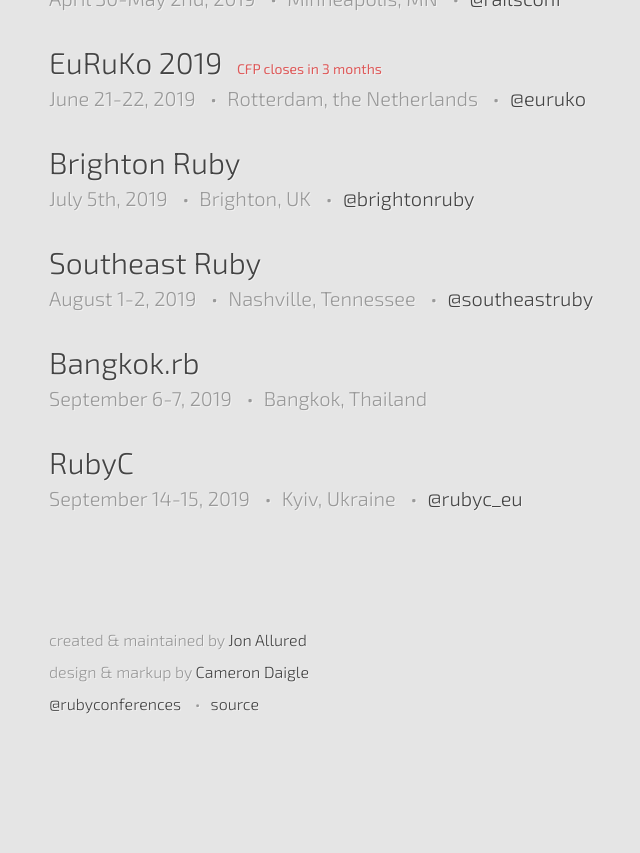
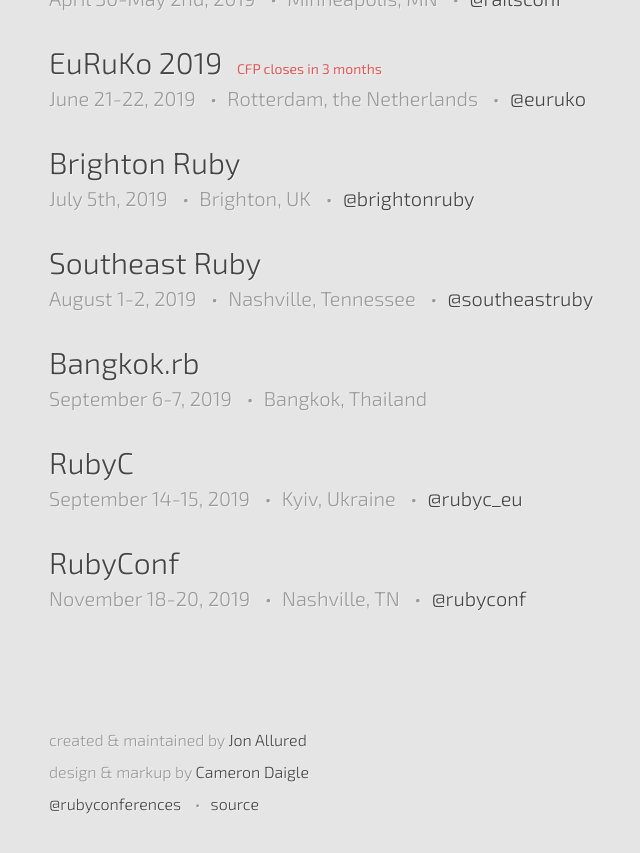
Before and after one commit to ruby-conferences/ruby-conferences.github.io, a Jekyll site: the page built from index.html, in a window 1280 px wide and 900 px high, scrolled down 1218 px. Shown: the top 853 px of the window, without its empty margins (191-831 px from the left). Built offline with Jekyll 4.4.1, drawn with Linux system fonts in a browser that asks for light colours; before the commit the page ends 2018 px from its top, so only the background shows below that.

Commit message:
Add 2019 RubyConf

```diff
--- a/_data/upcoming.yml
+++ b/_data/upcoming.yml
@@ -77,3 +77,9 @@
   dates: "September 14-15, 2019"
   url: https://rubyc.eu/
   twitter: rubyc_eu
+
+- name: RubyConf
+  location: Nashville, TN
+  dates: "November 18-20, 2019"
+  url: https://rubyconf.org
+  twitter: rubyconf
```
